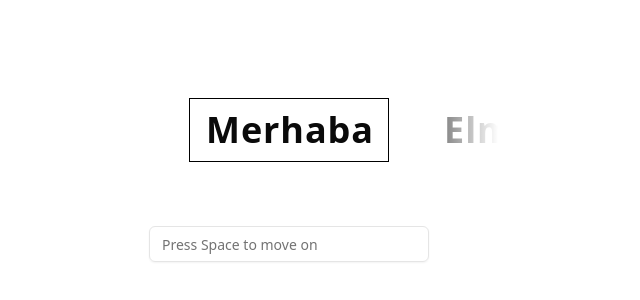
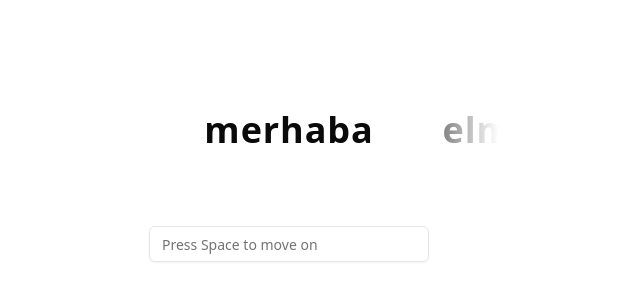
Before and after one commit to serkan-bayram/type-race-frontend, a React (Vite) app: page / in a window 1280 px wide. Shown: the part 220-520 px from the top of the page, without its empty margins (351-991 px from the left). Built offline with nearby package versions, Linux system fonts and the light colour scheme.

Commit message:
Handle entering input, changing words

```diff
--- a/src/App.tsx
+++ b/src/App.tsx
@@ -1,65 +1,157 @@
+import { ChangeEvent, KeyboardEvent, useState } from "react";
 import { Input } from "./components/ui/input";
 import "./index.css";
+import { cn } from "./lib/utils";
+
+// "kalem",
+// "dostluk",
+// "sevgi",
+// "deniz",
+// "güneş",
+// "ay",
+// "yıldız",
+// "çay",
+// "kahve",
+// "aile",
+// "okul",
+// "bahçe",
+// "sokak",
+// "şehir",
+// "dağ",
+// "ormam",
+// "göl",
+// "kuş",
+// "göz",
+// "mutluluk",
+// "huzur",
+// "rüya",
+// "çocuk",
+// "ev",
+// "masa",
+// "sandık",
+// "zaman",
 
 export default function App() {
-  const words = [
-    "merhaba",
-    "elma",
-    "kitap",
-    "kalem",
-    "dostluk",
-    "sevgi",
-    "deniz",
-    "güneş",
-    "ay",
-    "yıldız",
-    "çay",
-    "kahve",
-    "aile",
-    "okul",
-    "bahçe",
-    "sokak",
-    "şehir",
-    "dağ",
-    "ormam",
-    "göl",
-    "kuş",
-    "göz",
-    "mutluluk",
-    "huzur",
-    "rüya",
-    "çocuk",
-    "ev",
-    "masa",
-    "sandık",
-    "zaman",
-  ];
+  const wordsList = ["merhaba", "elma", "kitap"];
+
+  const [history, setHistory] = useState([""]);
+  const historyLastIndex = history.length - 1;
+
+  const handleKeyDown = (e: KeyboardEvent<HTMLInputElement>) => {
+    if (e.key === "Backspace") {
+      if (history[historyLastIndex].length === 0 && history.length > 1) {
+        setHistory((history) => {
+          const historyCopy = [...history];
+
+          historyCopy.pop();
+
+          return historyCopy;
+        });
+      }
+    }
+  };
+
+  const handleChange = (e: ChangeEvent<HTMLInputElement>) => {
+    const newInput = e.target.value;
+
+    // If Space is pressed
+    if (
+      newInput.charAt(newInput.length - 1) === " " &&
+      history.length < wordsList.length
+    ) {
+      setHistory((history) => {
+        const historyCopy = [...history];
+
+        historyCopy.push("");
+
+        return historyCopy;
+      });
+
+      return;
+    }
+
+    setHistory((history) => {
+      const historyCopy = [...history];
+
+      historyCopy[historyLastIndex] = newInput;
+
+      return historyCopy;
+    });
+  };
 
   return (
     <div className="w-full min-h-[100dvh] bg-background flex flex-col items-center justify-center">
       <div className="flex w-[40%] h-16 overflow-x-hidden">
-        <div className="flex-1 h-full bg-gradient-to-r from-background from-30%"></div>
+        <div className="flex-1 z-10  h-full bg-gradient-to-r from-background from-30%"></div>
 
-        <div className="w-[200px] flex items-center border-black border">
-          {words.map((word) => {
+        <div className="w-[200px] flex items-center">
+          {wordsList.map((word, wordIndex) => {
             const letters = word.split("");
 
+            const wordInHistory = history[wordIndex]
+              ? history[wordIndex]
+              : undefined;
+
+            const translateAmount = historyLastIndex * 200;
+
             return (
-              <div className="flex-shrink-0 text-4xl  w-[200px] flex justify-center">
-                {letters.map((letter) => (
-                  <div className="font-semibold tracking-wide first:capitalize font-custom-noto">
-                    {letter}
-                  </div>
-                ))}
+              <div
+                key={wordIndex}
+                style={{ translate: -translateAmount }}
+                className={cn(
+                  "flex-shrink-0 text-4xl transition-all  ease-in-out  w-[200px] flex justify-center"
+                )}
+              >
+                {letters.map((letter, letterIndex) => {
+                  let isTrue = false;
+                  let isFalse = false;
+
+                  if (wordInHistory) {
+                    isTrue =
+                      wordInHistory.charAt(letterIndex) ===
+                      word.charAt(letterIndex);
+
+                    // it can be false only if you passed that character
+                    if (
+                      wordInHistory.length > letterIndex &&
+                      historyLastIndex >= wordIndex
+                    ) {
+                      isFalse =
+                        wordInHistory?.charAt(letterIndex) !==
+                        word.charAt(letterIndex);
+                    }
+                  }
+
+                  return (
+                    <div
+                      key={letterIndex}
+                      className={cn(
+                        "font-semibold tracking-wide font-custom-noto",
+                        {
+                          "text-green-500": isTrue,
+                          "text-red-500": isFalse,
+                        }
+                      )}
+                    >
+                      {letter}
+                    </div>
+                  );
+                })}
               </div>
             );
           })}
         </div>
 
-        <div className="flex-1 h-full bg-gradient-to-l from-background from-30%"></div>
+        <div className="flex-1 h-full z-10 bg-gradient-to-l from-background from-30%"></div>
       </div>
 
-      <Input placeholder="Press Space to move on" className="w-[280px] mt-16" />
+      <Input
+        value={history[historyLastIndex]}
+        onKeyDown={handleKeyDown}
+        onChange={handleChange}
+        placeholder="Press Space to move on"
+        className="w-[280px] mt-16"
+      />
     </div>
   );
 }
```
